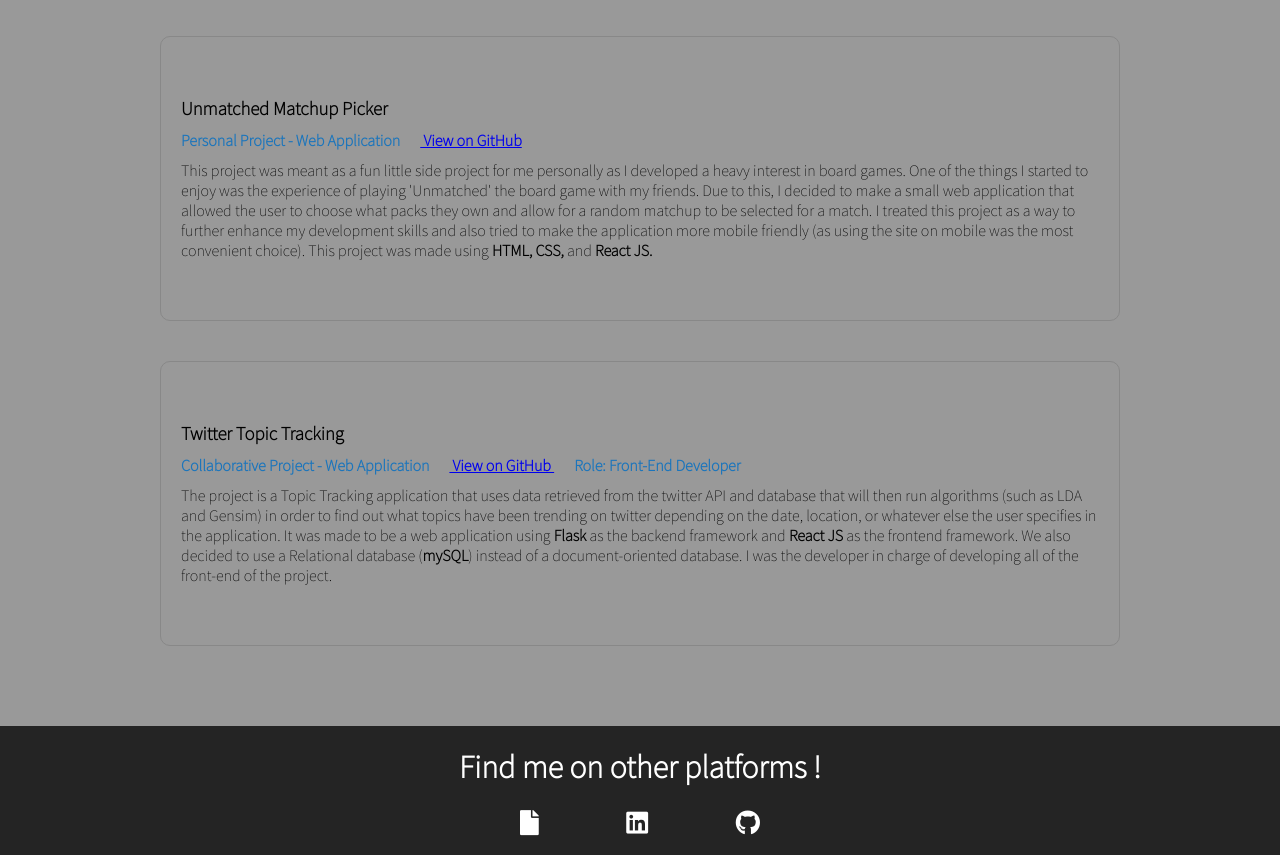
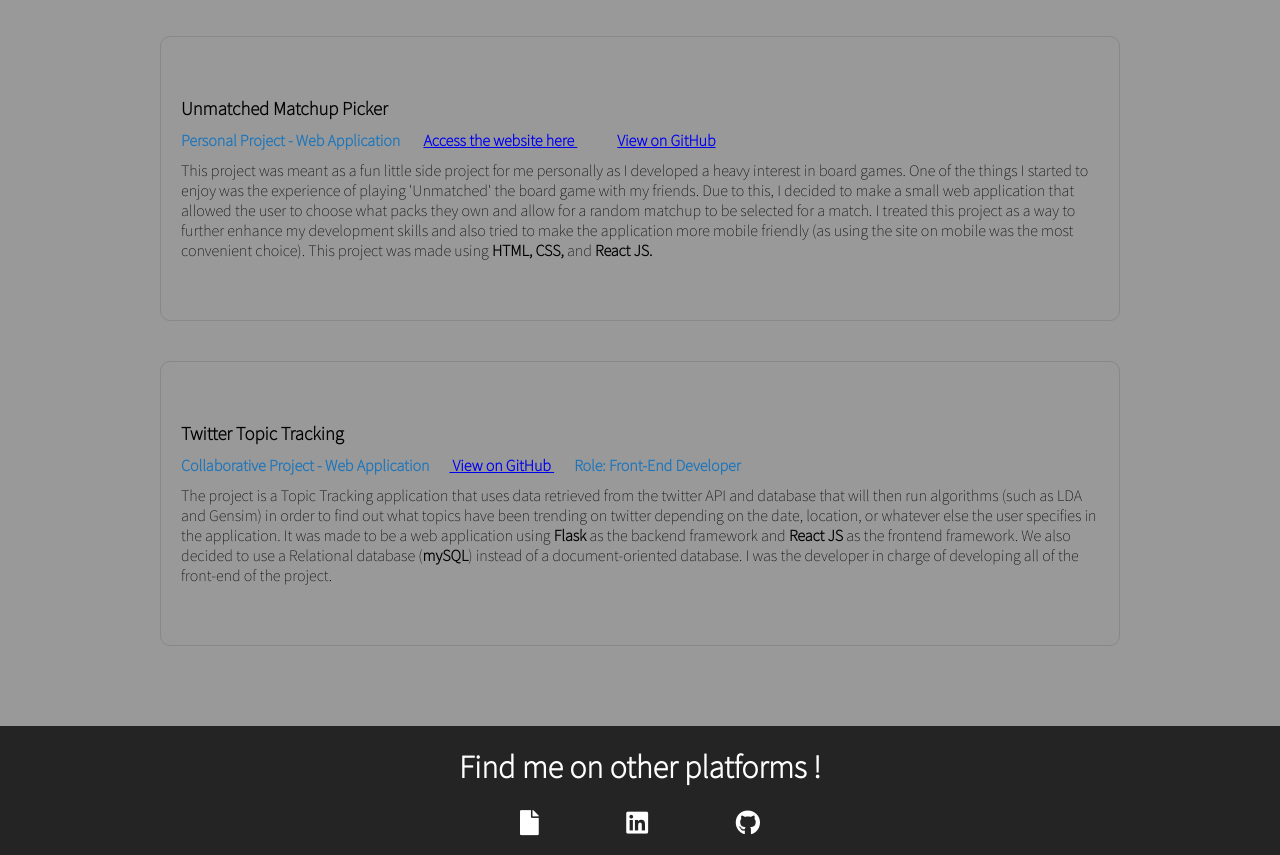
Before and after one commit to Anle101/Anle101.github.io, a React (Create React App) app: page / in a window 1280 px wide. Shown: the part 3500-4355 px from the top of the page. Built offline with nearby package versions, Linux system fonts and the light colour scheme; a web font is replaced by a local one.

Commit message:
Included a link for the Unmatched Matchup Picker

```diff
--- a/src/components/Projects.js
+++ b/src/components/Projects.js
@@ -67,7 +67,7 @@ function Projects() {
                             <div className="job-section">
                                 <h3>Unmatched Matchup Picker</h3>
 
-                                <p className="project-type">Personal Project - Web Application
+                                <p className="project-type">Personal Project - Web Application <a href="https://anle101.github.io/Unmatched-Matchup-Picker/" className="code-button">Access the website here </a>
 
                                     <a href="https://github.com/Anle101/Unmatched-Matchup-Picker" className="code-button"> View on GitHub </a>
                                 </p>
```
